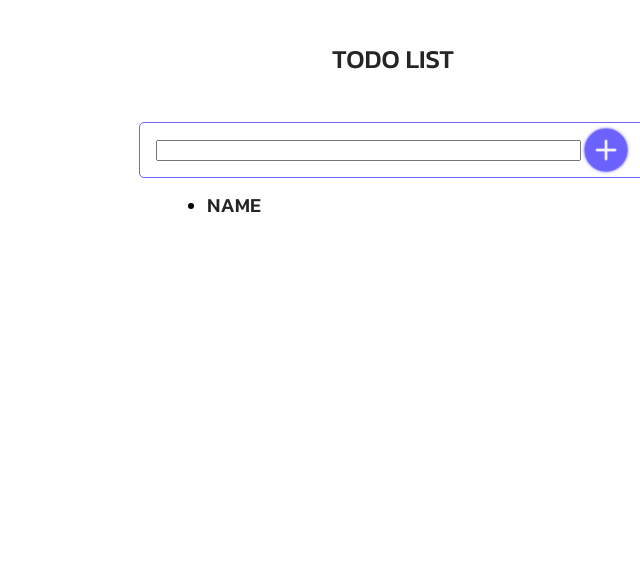
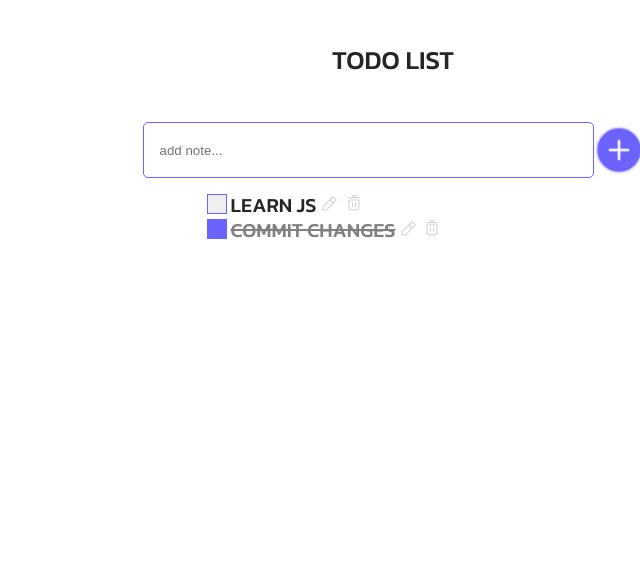
Before and after one commit to DaddyKarno/to-do-list, a plain HTML site: page index.html in a window 1280 px wide. Shown: the top 568 px of the page, without its empty margins (640-1280 px from the left). Drawn offline with Linux system fonts and the light colour scheme.

Commit message:
feature(logic):TDL:2.Create to-do-list logic

```diff
--- a/index.html
+++ b/index.html
@@ -11,24 +11,23 @@
         <div class="dHead">
           <p class="titleName">TODO LIST</p>
           <div class="search">
-            <input type="text" id="searchInput" size="50px" />
-            <button class="addButton"></button>
+            <input
+              class="searchTextInput"
+              type="text"
+              placeholder="add note..."
+              id="searchInput"
+              size="50px"
+            />
+            <button class="addButton" id="addTaskButton"></button>
           </div>
         </div>
         <div class="dBody">
           <div class="list">
-            <ul id="listTask">
-              <li class="listGroup">
-                <span class="nameInputTask">Name</span>
-                <span>
-                  <span class="edit"></span>
-                  <span class="delete"></span>
-                </span>
-              </li>
-            </ul>
+            <ul id="listTask"></ul>
           </div>
         </div>
       </div>
     </div>
+    <script src="scripts/myScript.js"></script>
   </body>
 </html>
--- a/scripts/myScript.js
+++ b/scripts/myScript.js
@@ -0,0 +1,64 @@
+const InputElement = document.getElementById("searchInput");
+const addBtn = document.getElementById("addTaskButton");
+const listElement = document.getElementById("listTask");
+const completeBtn = document.getElementById("cmpltBtn");
+const notes = [
+  {
+    title: "Learn js",
+    completed: false,
+  },
+  {
+    title: "Commit changes",
+    completed: true,
+  },
+];
+function render() {
+  listElement.innerHTML = "";
+  if (notes.length === 0) {
+    listElement.innerHTML = '<p><img src="images/empty.png"></p>';
+  }
+  for (let i = 0; i < notes.length; i++) {
+    listElement.insertAdjacentHTML("beforeend", getTask(notes[i], i));
+  }
+}
+addBtn.onclick = function () {
+  if (InputElement.value.length === 0) {
+    return;
+  }
+  const newNote = {
+    title: InputElement.value,
+    completed: false,
+  };
+  notes.push(newNote);
+  render();
+  InputElement.value = "";
+};
+listElement.onclick = function (event) {
+  if (event.target.dataset.index) {
+    const index = parseInt(event.target.dataset.index);
+    const type = event.target.dataset.type;
+    if (type === "deleteBtn") {
+      notes.splice(index, 1);
+    } else if (type === "cmpltBtn") {
+      notes[index].completed = !notes[index].completed;
+    }
+  }
+  render();
+};
+function getTask(note, index) {
+  return `
+    <li class="listGroup">
+    <button class=${
+      note.completed ? "completedBtnTrue" : "completedBtnFalse"
+    } data-index="${index}" data-type="cmpltBtn"></button>
+    <span class=${note.completed ? "completedTasks" : "nameInputTask"}>${
+    note.title
+  }</span>
+    <span>
+      <button class="edit" data-index="${index}" data-type="editBtn"></button>
+      <button class="delete"data-index="${index}" data-type="deleteBtn"></button>
+    </span>
+  </li>
+      `;
+}
+render();
--- a/styles/myStyle.css
+++ b/styles/myStyle.css
@@ -54,8 +54,6 @@
   height: 38px;
   padding: 8px 16px;
   align-items: center;
-  border-radius: 5px;
-  border: 1px solid var(--purple, #6c63ff);
 }
 .list {
   font-family: Kanit;
@@ -88,3 +86,52 @@
   cursor: pointer;
   border: 0;
 }
+.edit {
+  width: 20px;
+  height: 20px;
+  cursor: pointer;
+  background: url(../images/Frame_6.png) 50% 50% no-repeat;
+  border: 0;
+}
+.delete {
+  width: 20px;
+  height: 20px;
+  cursor: pointer;
+  background: url(../images/trash-svgrepo-com.png) 50% 50% no-repeat;
+  border: 0;
+}
+.searchTextInput {
+  border-radius: 5px;
+  border: 1px solid var(--purple, #6c63ff);
+  height: 38px;
+  padding: 8px 16px;
+}
+.completedTasks {
+  text-decoration: line-through;
+  color: grey;
+  font-family: Kanit;
+  font-size: 20px;
+  font-style: normal;
+  font-weight: 500;
+  line-height: 100%; /* 20px */
+  text-transform: uppercase;
+}
+.completedBtnTrue {
+  width: 20px;
+  height: 20px;
+  cursor: pointer;
+  border: 1px solid var(--purple, #6c63ff);
+  background-color: #6c63ff;
+}
+.completedBtnFalse {
+  width: 20px;
+  height: 20px;
+  cursor: pointer;
+  border: 1px solid var(--purple, #6c63ff);
+}
+ul {
+  list-style-type: none;
+}
+li {
+  list-style-type: none;
+}
```
Also changed, not shown: images/Frame_6.png (added), images/empty.png (added), images/trash-svgrepo-com.png (added).
